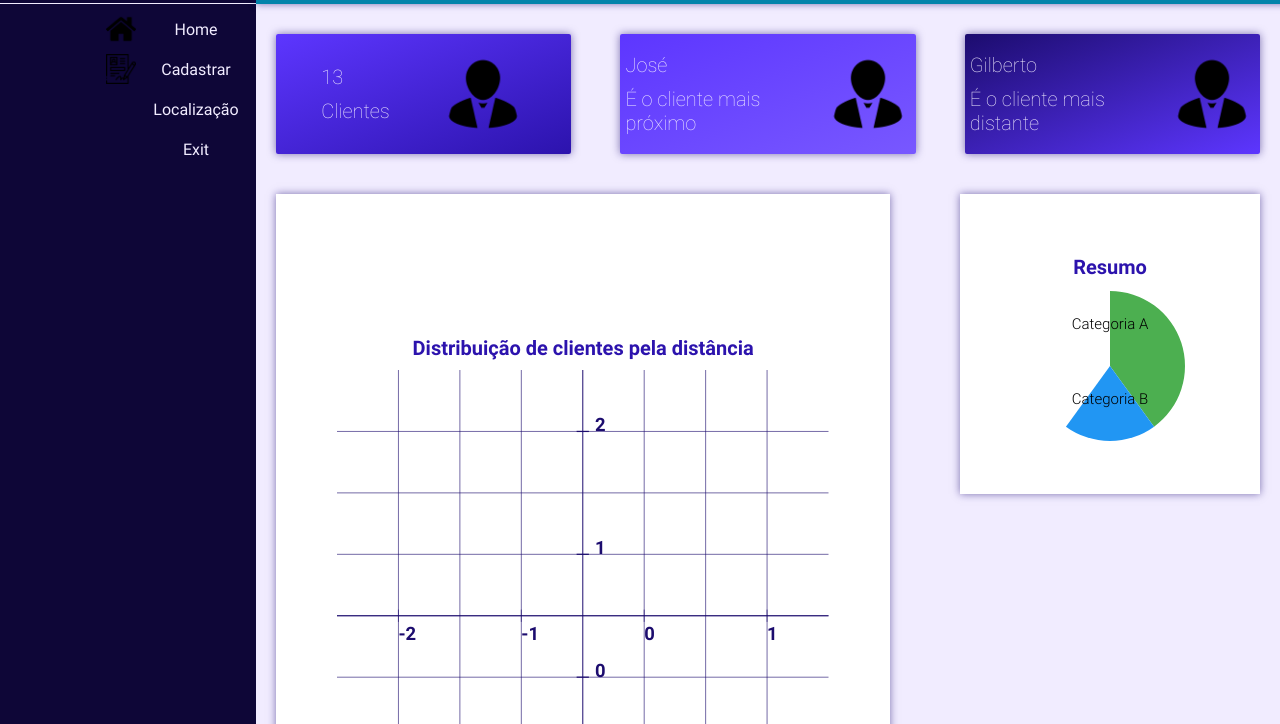
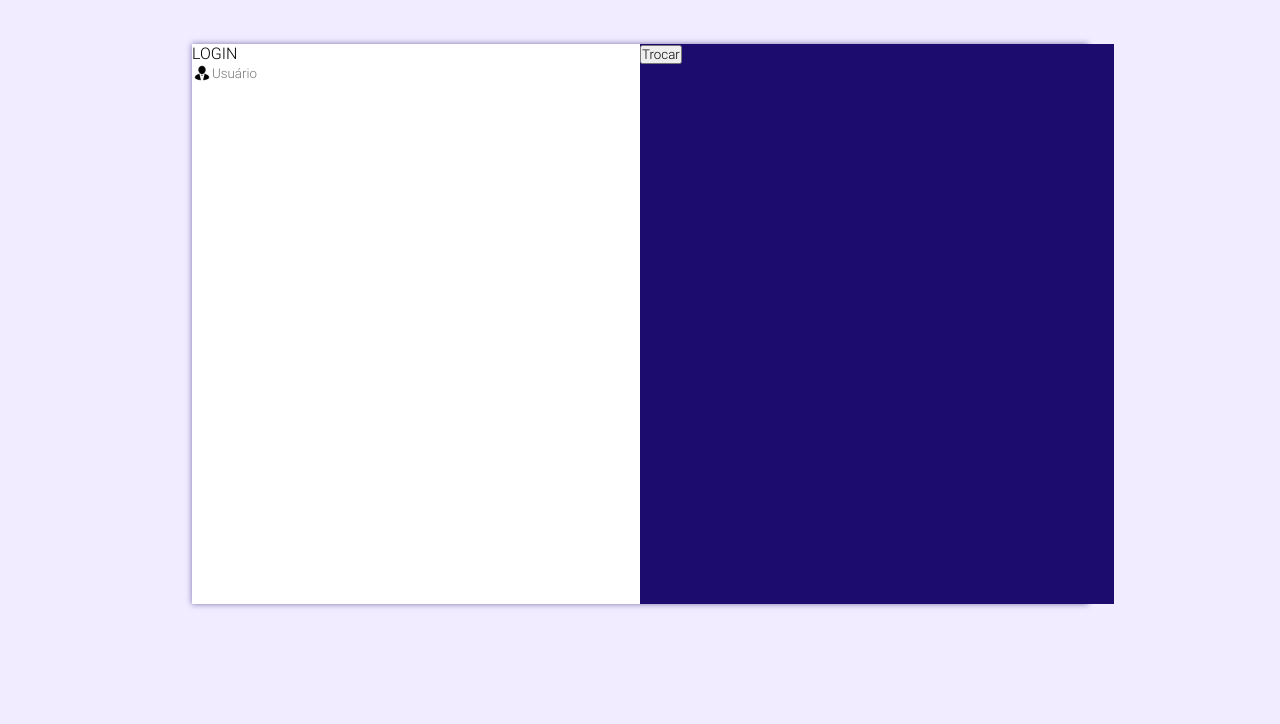
Before and after one commit to vitorfail/limpeza-teste, a React app: page / in a window 1280 px wide. Shown: the part 76-800 px from the top of the page. Built offline with nearby package versions, Linux system fonts and the light colour scheme.

Commit message:
criadno login

```diff
--- a/src/pages/Home/index.css
+++ b/src/pages/Home/index.css
@@ -70,7 +70,7 @@
   padding: 10px;
 }
 .chart {
-  animation: mapa 0.4s linear;
+  animation: mapa 0.6s linear;
   width: 100%;
   max-width: 80%;
   height: auto;
--- /dev/null
+++ b/src/pages/Login/index.css
@@ -0,0 +1,44 @@
+.initial{
+  background: var(--branco);
+  position: absolute;
+  width: 100%;
+  height: 100%;
+  display: flex;
+  justify-content: center;
+  align-items: center;
+}
+.login{
+  box-shadow: 0px 0px 6px var(--sombra);
+  display: flex;
+  width: 70%;
+  height: 70%;
+}
+.login .lado-direto .entrada{
+  display: flex;
+  align-items: center;
+}
+.login .lado-direto .entrada img{
+  width: 20px;
+  height: auto;
+}
+.login .lado-direto .entrada input{
+  outline: none;
+  border: none;
+}
+.login .lado-direto, .login .lado-esquerdo{
+  width: 50%;
+  height: 100%;
+}
+.login .placa{
+  z-index: 10;
+  width: 37%;
+  height: inherit;
+  position: absolute;
+  background: var(--fundo4);
+}
+.login .lado-direto{
+  background: white;
+}
+.login .lado-esquerdo{
+  background: white;
+}
--- /dev/null
+++ b/src/pages/Login/index.js
@@ -0,0 +1,37 @@
+import './index.css';
+import Sidebar from "../../components/Sidebar/index"
+import { useEffect, useState } from 'react';
+import Cli from "../../img/client.png"
+import Pesquisa from '../../components/Pesquisa';
+import Cliente from "../../img/client.png"
+
+function Login() {
+  const [lado, setlado] = useState("35%")
+  function trocar(){
+    if(lado === "35%"){
+      setlado("0")
+    }
+    else{
+      setlado("35%")
+    }
+  }
+  return (
+    <div className="initial">
+      <div className='login'>
+        <div className='placa' style={{marginLeft:lado}}>
+          <button onClick={() => trocar()}>Trocar</button>
+        </div>
+        <div className='lado-direto'>
+          <p>LOGIN</p>
+          <div className='entrada'>
+            <img alt='user' src={Cliente}></img>
+            <input placeholder='Usuário'></input>
+          </div>
+        </div>
+        <div className='lado-esquerdo'></div>
+      </div>
+    </div>
+  );
+}
+
+export default Login;
--- a/src/rout.js
+++ b/src/rout.js
@@ -1,9 +1,12 @@
 import { BrowserRouter, Switch, Route } from "react-router-dom/cjs/react-router-dom.min";
 import Home from "./pages/Home";
+import Login from "./pages/Login";
 const Rout = () => (
     <BrowserRouter>
         <Switch>
-          <Route  exact path="/" component={Home}/>
+          <Route  exact path="/home" component={Home}/>
+          <Route  exact path="/" component={Login}/>
+
         </Switch>
     </ BrowserRouter>
   );
```
Also changed, not shown: 1 other file.
